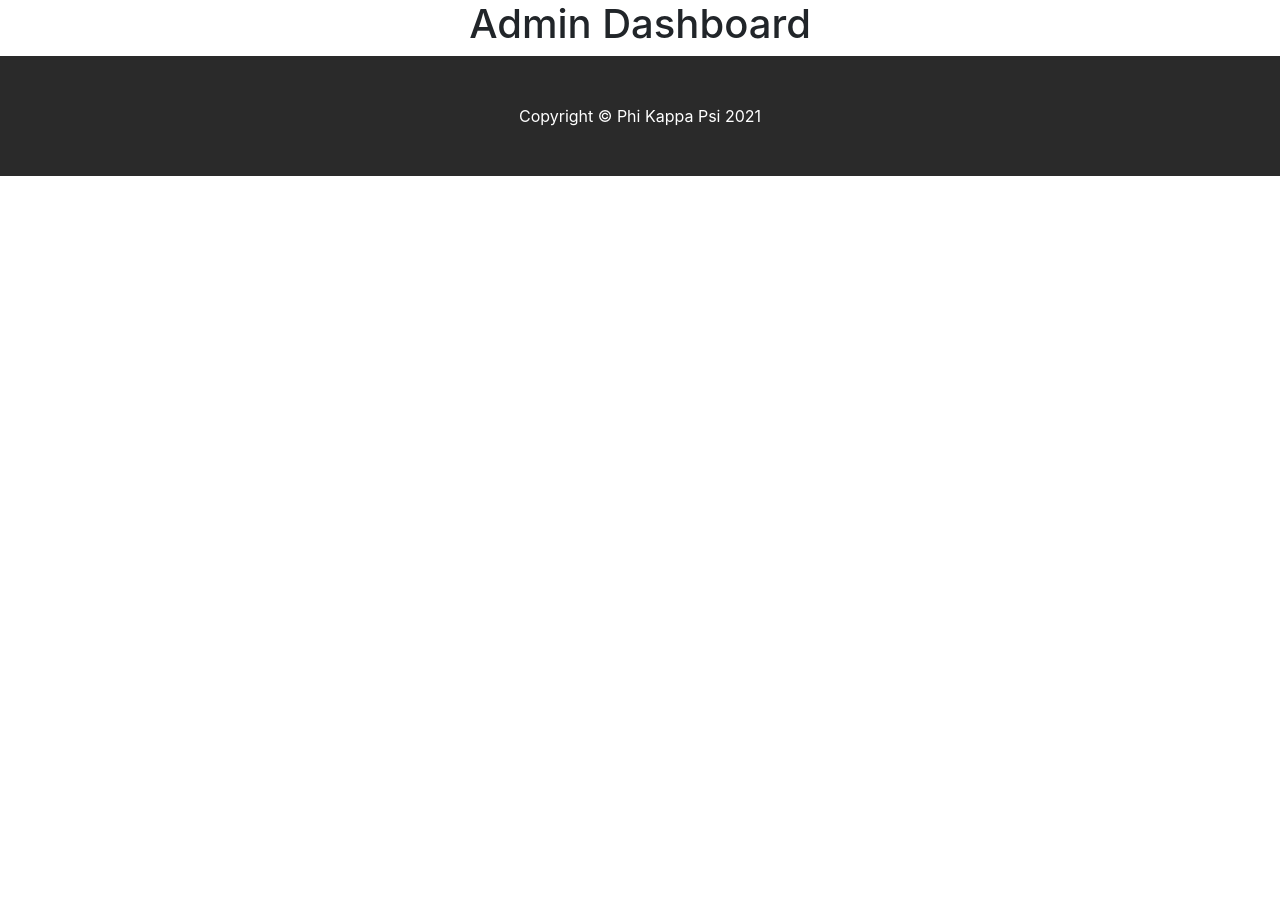
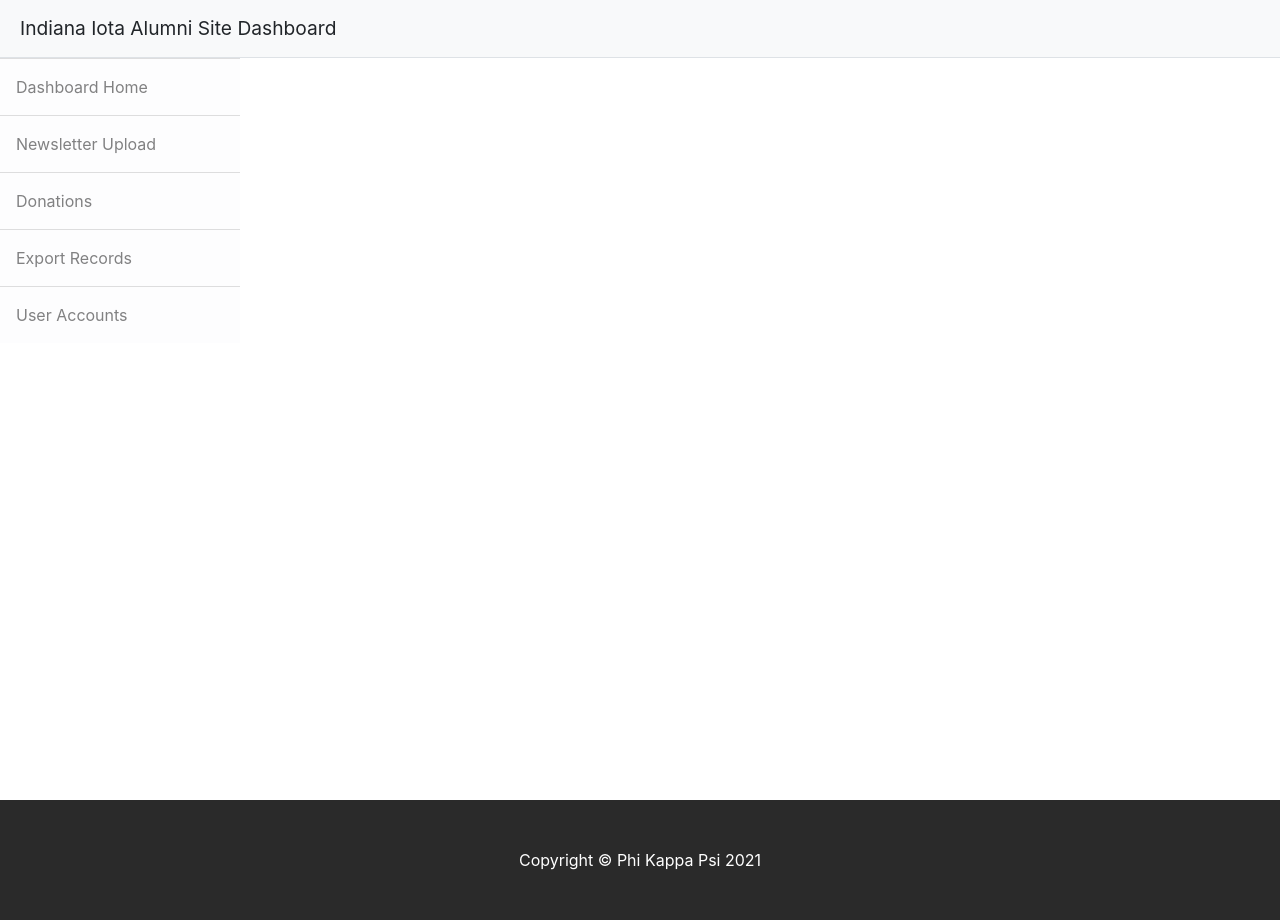
Before and after one commit to jdibble21/PKP-IN-IOTA-Alum-Site, a PHP site: page /Pages/Admin/adminDashboard.php in a window 1280 px wide. Shown: the part 100-1020 px from the top of the page. Before the commit the page ends 276 px from the top, so only its background shows below. Run offline with PHP 8.4, Linux system fonts and the light colour scheme; the visitor is signed in with stand-in values (Sample User, id 1); some libraries are stand-ins or nearby versions.

Commit message:
Add sidebar menu to admin dashboard

```diff
--- a/Pages/Admin/adminDashboard.php
+++ b/Pages/Admin/adminDashboard.php
@@ -12,11 +12,14 @@ if($userID == "None"){
 }
 include '../navbar.php';
 ?>
-        <div class="container justify-content-center">
-            <div class="row">
-                <div class="span6" style="float: none; margin: 0 auto;">
-                    <h1>Admin Dashboard</h1>
-                </div>
+        <div class="border-end bg-white" id="sidebar-wrapper">
+            <div class="sidebar-heading border-bottom bg-light">Indiana Iota Alumni Site Dashboard</div>
+            <div class="list-group list-group-flush">
+                <a class="list-group-item list-group-item-action list-group-item-light p-3" href="#!">Dashboard Home</a>
+                <a class="list-group-item list-group-item-action list-group-item-light p-3" href="#!">Newsletter Upload</a>
+                <a class="list-group-item list-group-item-action list-group-item-light p-3" href="#!">Donations</a>
+                <a class="list-group-item list-group-item-action list-group-item-light p-3" href="#!">Export Records</a>
+                <a class="list-group-item list-group-item-action list-group-item-light p-3" href="#!">User Accounts</a>
             </div>
         </div>
 <?php
--- a/frontend/css/styles.css
+++ b/frontend/css/styles.css
@@ -31,3 +31,47 @@ Custom styles to override bootstrap go here
 #facebookButton:hover{
     background-color: #355E3B;
 }
+#wrapper {
+    overflow-x: hidden;
+}
+
+#sidebar-wrapper {
+    min-height: 100vh;
+    margin-left: -15rem;
+    -webkit-transition: margin .25s ease-out;
+    -moz-transition: margin .25s ease-out;
+    -o-transition: margin .25s ease-out;
+    transition: margin .25s ease-out;
+}
+
+#sidebar-wrapper .sidebar-heading {
+    padding: 0.875rem 1.25rem;
+    font-size: 1.2rem;
+}
+
+#sidebar-wrapper .list-group {
+    width: 15rem;
+}
+
+#page-content-wrapper {
+    min-width: 100vw;
+}
+
+body.sb-sidenav-toggled #wrapper #sidebar-wrapper {
+    margin-left: 0;
+}
+
+@media (min-width: 768px) {
+    #sidebar-wrapper {
+        margin-left: 0;
+    }
+
+    #page-content-wrapper {
+        min-width: 0;
+        width: 100%;
+    }
+
+    body.sb-sidenav-toggled #wrapper #sidebar-wrapper {
+        margin-left: -15rem;
+    }
+}
```
